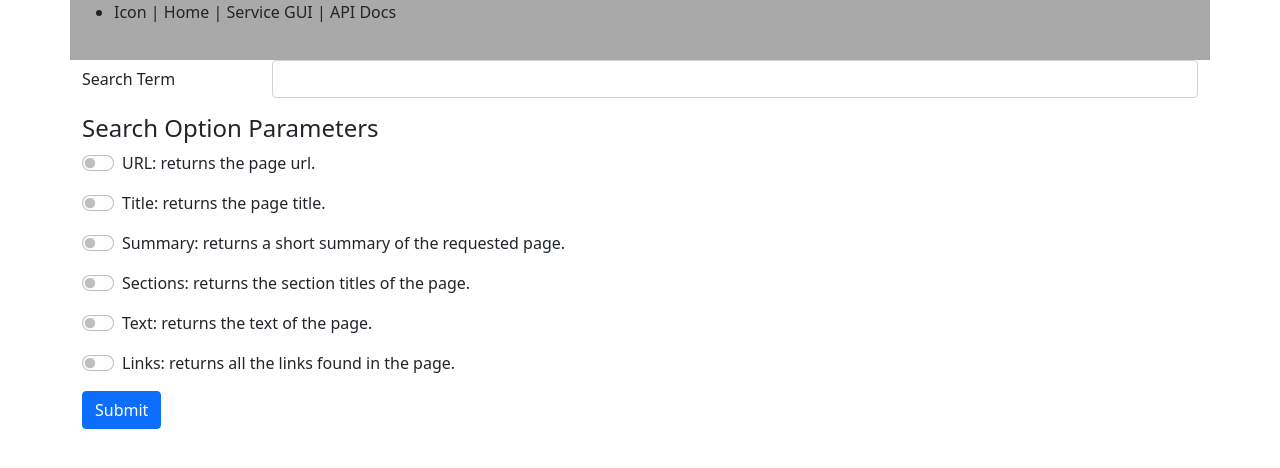
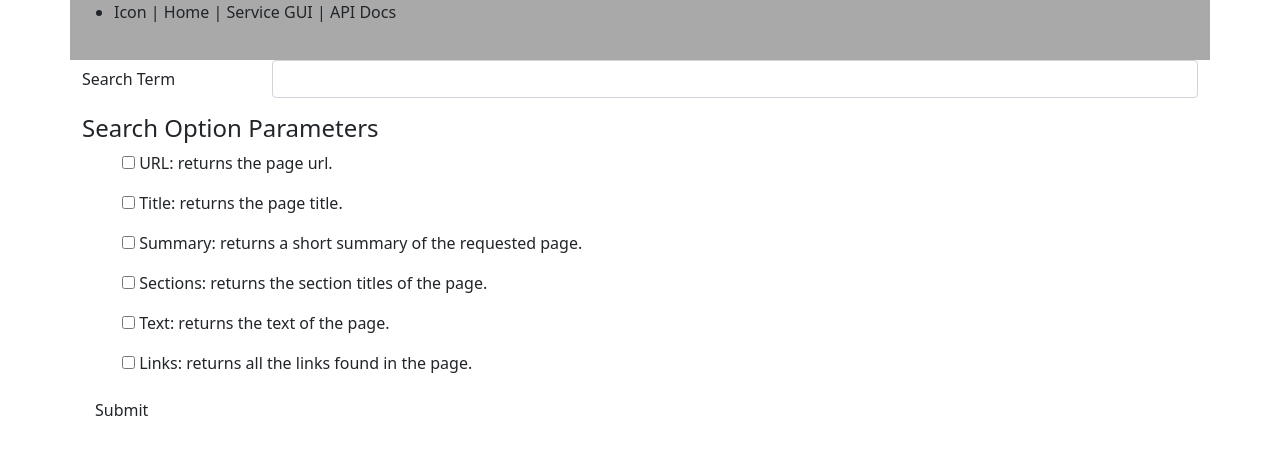
Before and after one commit to sunny-aguilar/crypto-wiki-microservice, a Flask app: page /gui in a window 1280 px wide. Shown: the top 468 px of the page. Run offline with Flask 2, Linux system fonts and the light colour scheme; some libraries are stand-ins or nearby versions.

Commit message:
cs361-project

```diff
--- a/mod_gui/templates/gui.html
+++ b/mod_gui/templates/gui.html
@@ -13,30 +13,30 @@
       </div>
       <h4>Search Option Parameters</h4>
       <div class="form-check form-switch mb-3">
-        <input class="form-check-input" type="checkbox" id="flexSwitchCheckDefault" name="url">
+        <input class="form-check-inpu" type="checkbox" id="flexSwitchCheckDefault" name="url">
         <label class="form-check-label" for="flexSwitchCheckDefault">URL: returns the page url.</label>
       </div>
       <div class="form-check form-switch mb-3">
-        <input class="form-check-input" type="checkbox" id="flexSwitchCheckDefault" name="title">
+        <input class="form-check-inpu" type="checkbox" id="flexSwitchCheckDefault" name="title">
         <label class="form-check-label" for="flexSwitchCheckDefault">Title: returns the page title.</label>
       </div>
       <div class="form-check form-switch mb-3">
-        <input class="form-check-input" type="checkbox" id="flexSwitchCheckDefault" name="summary">
+        <input class="form-check-inpu" type="checkbox" id="flexSwitchCheckDefault" name="summary">
         <label class="form-check-label" for="flexSwitchCheckDefault">Summary: returns a short summary of the requested page.</label>
       </div>
       <div class="form-check form-switch mb-3">
-        <input class="form-check-input" type="checkbox" id="flexSwitchCheckDefault" name="sections">
+        <input class="form-check-inpu" type="checkbox" id="flexSwitchCheckDefault" name="sections">
         <label class="form-check-label" for="flexSwitchCheckDefault">Sections: returns the section titles of the page.</label>
       </div>
       <div class="form-check form-switch mb-3">
-        <input class="form-check-input" type="checkbox" id="flexSwitchCheckDefault" name="text">
+        <input class="form-check-inpu" type="checkbox" id="flexSwitchCheckDefault" name="text">
         <label class="form-check-label" for="flexSwitchCheckDefault">Text: returns the text of the page.</label>
       </div>
       <div class="form-check form-switch mb-3">
-        <input class="form-check-input" type="checkbox" id="flexSwitchCheckDefault" name="links">
+        <input class="form-check-inpu" type="checkbox" id="flexSwitchCheckDefault" name="links">
         <label class="form-check-label" for="flexSwitchCheckDefault">Links: returns all the links found in the page.</label>
       </div>
-      <button type="submit" class="btn btn-primary">Submit</button>
+      <button type="submit" class="btn btn-primar">Submit</button>
     </form>
   </main>
 
```
